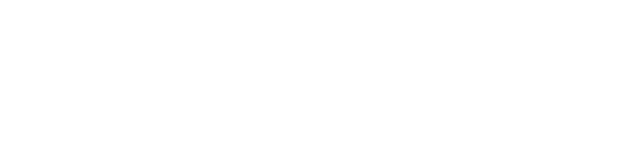
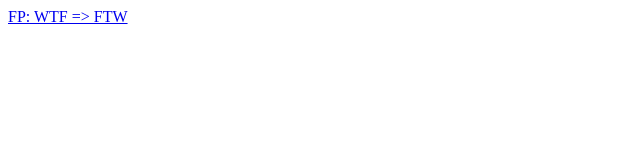
Before and after one commit to skytteren/FP_WTF_FTW, a plain HTML site: page index.html in a window 1280 px wide. Shown: the whole page, without its empty margins (0-640 px from the left). Drawn offline with Linux system fonts and the light colour scheme.

Commit message:
smashed a little bug

```diff
--- a/index.html
+++ b/index.html
@@ -1,8 +1,8 @@
 <html>
 	<head>
-		<title>FP: WTF =&gt; FTW<title>
+		<title>FP: WTF =&gt; FTW</title>
 	</head>
 	<body>
-		<a href=presentation.html>FP: WTF =&gt;</a>
+		<a href=presentation.html>FP: WTF =&gt; FTW</a>
 	</body>
 </html>
```
